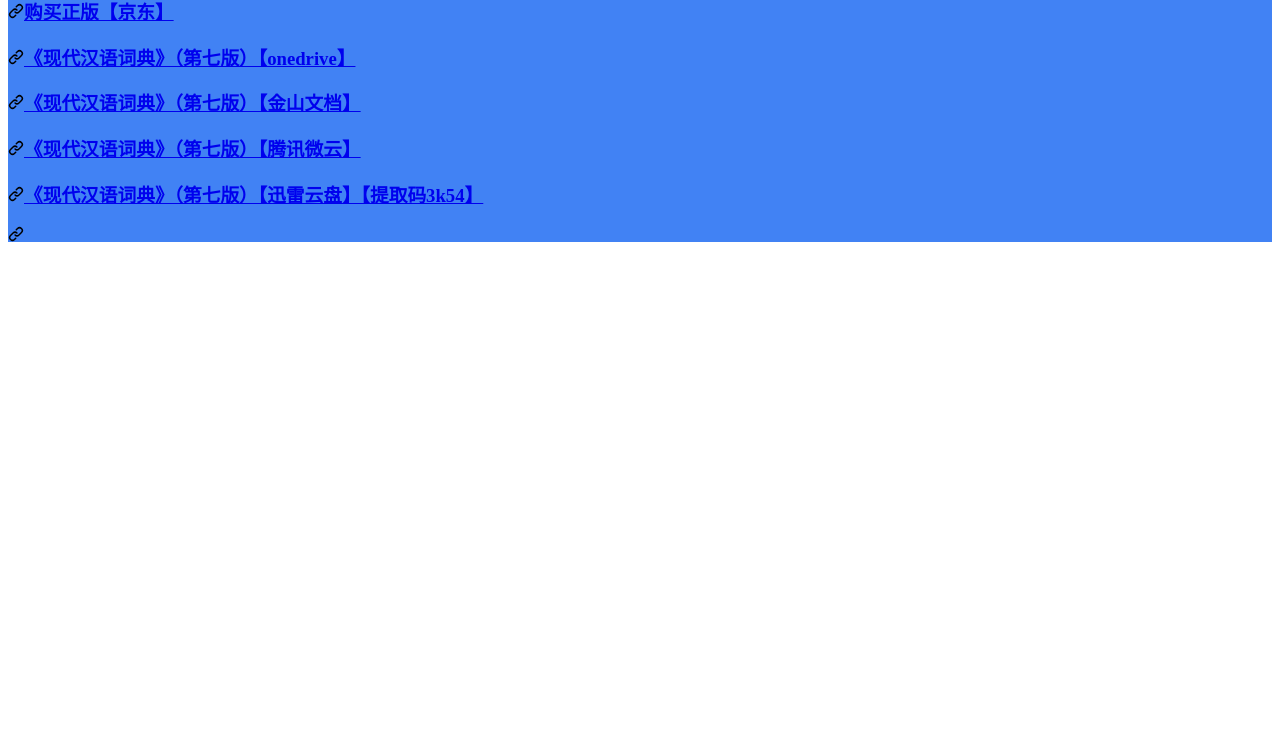
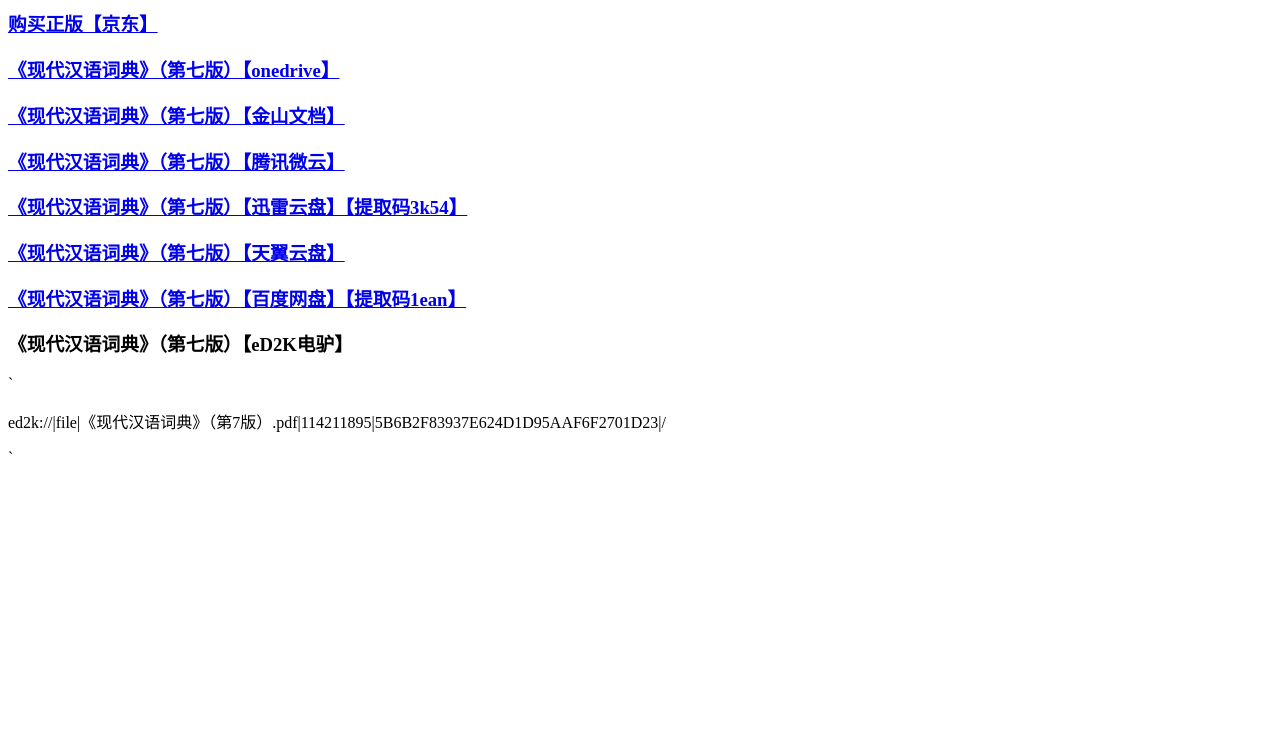
Before and after one commit to GaoZx-13470200010/xdhycd, a plain HTML site: page index.html in a window 1280 px wide. Shown: the part 66-800 px from the top of the page. Drawn offline with Linux system fonts and the light colour scheme.

Commit message:
Update index.html

```diff
--- a/index.html
+++ b/index.html
@@ -1,8 +1,16 @@
-<div class="Box-body px-5 pb-5" style="background-color: rgb(65, 130, 244);">
-        <article class="markdown-body entry-content container-lg" itemprop="text" style=""><h1 style=""><a id="user-content-现代汉语词典第七版" class="anchor" aria-hidden="true" href="#现代汉语词典第七版"><svg class="octicon octicon-link" viewBox="0 0 16 16" version="1.1" width="16" height="16" aria-hidden="true"><path fill-rule="evenodd" d="M7.775 3.275a.75.75 0 001.06 1.06l1.25-1.25a2 2 0 112.83 2.83l-2.5 2.5a2 2 0 01-2.83 0 .75.75 0 00-1.06 1.06 3.5 3.5 0 004.95 0l2.5-2.5a3.5 3.5 0 00-4.95-4.95l-1.25 1.25zm-4.69 9.64a2 2 0 010-2.83l2.5-2.5a2 2 0 012.83 0 .75.75 0 001.06-1.06 3.5 3.5 0 00-4.95 0l-2.5 2.5a3.5 3.5 0 004.95 4.95l1.25-1.25a.75.75 0 00-1.06-1.06l-1.25 1.25a2 2 0 01-2.83 0z"></path></svg></a>《现代汉语词典》（第七版）</h1>
-<h3><a id="user-content-购买正版京东" class="anchor" aria-hidden="true" href="#购买正版京东"><svg class="octicon octicon-link" viewBox="0 0 16 16" version="1.1" width="16" height="16" aria-hidden="true"><path fill-rule="evenodd" d="M7.775 3.275a.75.75 0 001.06 1.06l1.25-1.25a2 2 0 112.83 2.83l-2.5 2.5a2 2 0 01-2.83 0 .75.75 0 00-1.06 1.06 3.5 3.5 0 004.95 0l2.5-2.5a3.5 3.5 0 00-4.95-4.95l-1.25 1.25zm-4.69 9.64a2 2 0 010-2.83l2.5-2.5a2 2 0 012.83 0 .75.75 0 001.06-1.06 3.5 3.5 0 00-4.95 0l-2.5 2.5a3.5 3.5 0 004.95 4.95l1.25-1.25a.75.75 0 00-1.06-1.06l-1.25 1.25a2 2 0 01-2.83 0z"></path></svg></a><a href="https://item.m.jd.com/product/11987633.html" rel="nofollow">购买正版【京东】</a></h3>
-<h3><a id="user-content-现代汉语词典第七版onedrive" class="anchor" aria-hidden="true" href="#现代汉语词典第七版onedrive"><svg class="octicon octicon-link" viewBox="0 0 16 16" version="1.1" width="16" height="16" aria-hidden="true"><path fill-rule="evenodd" d="M7.775 3.275a.75.75 0 001.06 1.06l1.25-1.25a2 2 0 112.83 2.83l-2.5 2.5a2 2 0 01-2.83 0 .75.75 0 00-1.06 1.06 3.5 3.5 0 004.95 0l2.5-2.5a3.5 3.5 0 00-4.95-4.95l-1.25 1.25zm-4.69 9.64a2 2 0 010-2.83l2.5-2.5a2 2 0 012.83 0 .75.75 0 001.06-1.06 3.5 3.5 0 00-4.95 0l-2.5 2.5a3.5 3.5 0 004.95 4.95l1.25-1.25a.75.75 0 00-1.06-1.06l-1.25 1.25a2 2 0 01-2.83 0z"></path></svg></a><a href="https://victoriaca-my.sharepoint.com/:b:/g/personal/gaozx_ncov_office_gy/EbaNNK125g5CiSlpSmrXKbwBGMFJ6Z6snTPCiubrixhUeg?e=2bSlFk" rel="nofollow">《现代汉语词典》（第七版）【onedrive】</a></h3>
-<h3><a id="user-content-现代汉语词典第七版金山文档" class="anchor" aria-hidden="true" href="#现代汉语词典第七版金山文档"><svg class="octicon octicon-link" viewBox="0 0 16 16" version="1.1" width="16" height="16" aria-hidden="true"><path fill-rule="evenodd" d="M7.775 3.275a.75.75 0 001.06 1.06l1.25-1.25a2 2 0 112.83 2.83l-2.5 2.5a2 2 0 01-2.83 0 .75.75 0 00-1.06 1.06 3.5 3.5 0 004.95 0l2.5-2.5a3.5 3.5 0 00-4.95-4.95l-1.25 1.25zm-4.69 9.64a2 2 0 010-2.83l2.5-2.5a2 2 0 012.83 0 .75.75 0 001.06-1.06 3.5 3.5 0 00-4.95 0l-2.5 2.5a3.5 3.5 0 004.95 4.95l1.25-1.25a.75.75 0 00-1.06-1.06l-1.25 1.25a2 2 0 01-2.83 0z"></path></svg></a><a href="https://kdocs.cn/l/cmPWIVbTJb2n" rel="nofollow">《现代汉语词典》（第七版）【金山文档】</a></h3>
-<h3><a id="user-content-现代汉语词典第七版腾讯微云" class="anchor" aria-hidden="true" href="#现代汉语词典第七版腾讯微云"><svg class="octicon octicon-link" viewBox="0 0 16 16" version="1.1" width="16" height="16" aria-hidden="true"><path fill-rule="evenodd" d="M7.775 3.275a.75.75 0 001.06 1.06l1.25-1.25a2 2 0 112.83 2.83l-2.5 2.5a2 2 0 01-2.83 0 .75.75 0 00-1.06 1.06 3.5 3.5 0 004.95 0l2.5-2.5a3.5 3.5 0 00-4.95-4.95l-1.25 1.25zm-4.69 9.64a2 2 0 010-2.83l2.5-2.5a2 2 0 012.83 0 .75.75 0 001.06-1.06 3.5 3.5 0 00-4.95 0l-2.5 2.5a3.5 3.5 0 004.95 4.95l1.25-1.25a.75.75 0 00-1.06-1.06l-1.25 1.25a2 2 0 01-2.83 0z"></path></svg></a><a href="https://share.weiyun.com/jDLovG8V" rel="nofollow">《现代汉语词典》（第七版）【腾讯微云】</a></h3>
-<h3><a id="user-content-现代汉语词典第七版迅雷云盘提取码3k54" class="anchor" aria-hidden="true" href="#现代汉语词典第七版迅雷云盘提取码3k54"><svg class="octicon octicon-link" viewBox="0 0 16 16" version="1.1" width="16" height="16" aria-hidden="true"><path fill-rule="evenodd" d="M7.775 3.275a.75.75 0 001.06 1.06l1.25-1.25a2 2 0 112.83 2.83l-2.5 2.5a2 2 0 01-2.83 0 .75.75 0 00-1.06 1.06 3.5 3.5 0 004.95 0l2.5-2.5a3.5 3.5 0 00-4.95-4.95l-1.25 1.25zm-4.69 9.64a2 2 0 010-2.83l2.5-2.5a2 2 0 012.83 0 .75.75 0 001.06-1.06 3.5 3.5 0 00-4.95 0l-2.5 2.5a3.5 3.5 0 004.95 4.95l1.25-1.25a.75.75 0 00-1.06-1.06l-1.25 1.25a2 2 0 01-2.83 0z"></path></svg></a><a href="https://pan.xunlei.com/s/VMT18qfL61gFQ6pJTQn6AbxfA1" rel="nofollow">《现代汉语词典》（第七版）【迅雷云盘】【提取码3k54】</a></h3>
-<h3><a id="user-content-现代汉语词典第七版天翼云盘" class="anchor" aria-hidden="true" href="#现代汉语词典第七版天翼云盘"><svg class="octicon octicon-link" viewBox="0 0 16 16" version="1.1" width="16" height="16" aria-hidden="true"><path fill-rule="evenodd" d="M7.775 3.275a.75.75 0 001.06 1.06l1.25-1.25a2 2 0 112.83 2.83l-2.5 2.5a2 2 0 01-2.83 0 .75.75 0 00-1.06 1.06 3.5 3.5 0 004.95 0l2.5-2.5a3.5 3.5 0 00-4.95-4.95l-1.25 1.25zm-4.69 9.64a2 2 0 010-2.83l2.5-2.5a2 2 0 012.83 0 .75.75 0 001.06-1.06 3.5 3.5 0 00-4.95 0l-2.5 2.5a3.5 3.5 0 004.95 4.95l1.25-1.25a.75.75 0 00-1.06-1.06l-1.25 1.25a2 2 0 01-2.83 0z"></path></svg></a><a href="htt
+<html>
+<body>
+<h1>《现代汉语词典》（第七版）</h1>
+<h3><a href="https://item.m.jd.com/product/11987633.html">购买正版【京东】</a></h3>
+<h3><a href="https://victoriaca-my.sharepoint.com/:b:/g/personal/gaozx_ncov_office_gy/EbaNNK125g5CiSlpSmrXKbwBGMFJ6Z6snTPCiubrixhUeg?e=2bSlFk">《现代汉语词典》（第七版）【onedrive】</a></h3>
+<h3><a href="https://kdocs.cn/l/cmPWIVbTJb2n">《现代汉语词典》（第七版）【金山文档】</a></h3>
+<h3><a href="https://share.weiyun.com/jDLovG8V">《现代汉语词典》（第七版）【腾讯微云】</a></h3>
+<h3><a href="https://pan.xunlei.com/s/VMT18qfL61gFQ6pJTQn6AbxfA1">《现代汉语词典》（第七版）【迅雷云盘】【提取码3k54】</a></h3>
+<h3><a href="https://cloud.189.cn/t/mUbUjeBjAJ7f">《现代汉语词典》（第七版）【天翼云盘】</a></h3>
+<h3><a href="https://pan.baidu.com/s/1E4e6DUIukZp9gYL08NDjDA">《现代汉语词典》（第七版）【百度网盘】【提取码1ean】</a></h3>
+<h3>《现代汉语词典》（第七版）【eD2K电驴】</h3>
+<p><code></code>`</p>
+<p>ed2k://|file|《现代汉语词典》（第7版）.pdf|114211895|5B6B2F83937E624D1D95AAF6F2701D23|/</p>
+<p><code></code>`</p>
+</body>
+</html>
```
